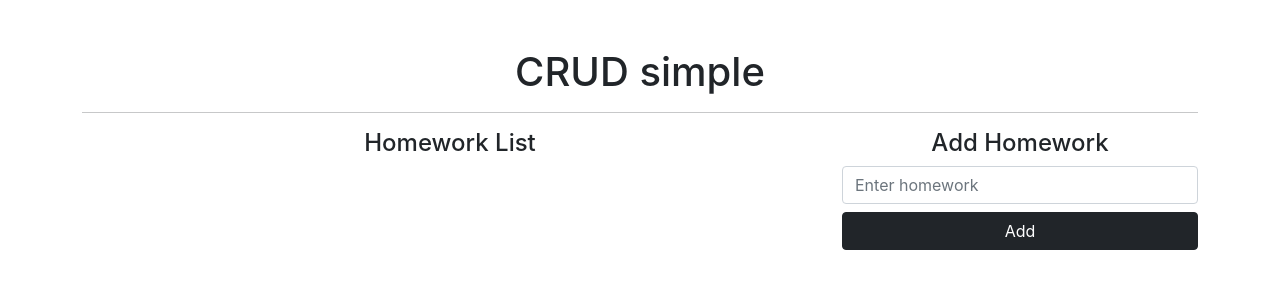
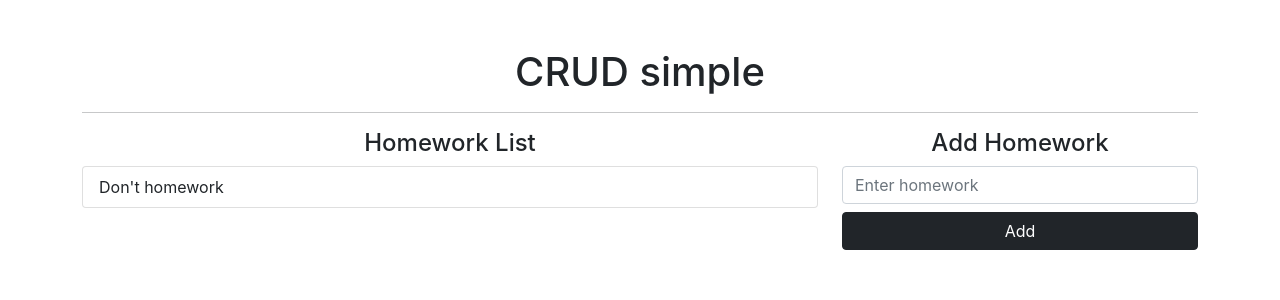
Before and after one commit to nandiaz/practice-CRUD-REACT, a React (Create React App) app in the folder crud/: page / in a window 1280 px wide. Shown: the top 300 px of the page. Built offline with nearby package versions, Linux system fonts and the light colour scheme.

Commit message:
add errors in form

```diff
--- a/crud/src/App.jsx
+++ b/crud/src/App.jsx
@@ -6,11 +6,13 @@ function App() {
   const [homeworks, setHomeworks] = React.useState([]);
   const [modoEdition, setModoEdition] = React.useState(false);
   const [id, setId] = React.useState("");
+  const [error, setError] = React.useState(null);
 
   const addHomework = (e) => {
     e.preventDefault();
     if (!homework.trim()) {
       console.log("Empty element");
+      setError("Write something please");
       return;
     }
     console.log(homework);
@@ -23,6 +25,7 @@ function App() {
       },
     ]);
     setHomework("");
+    setError(null);
   };
 
   const deleteHomework = (id) => {
@@ -41,6 +44,7 @@ function App() {
     e.preventDefault();
     if (!homework.trim()) {
       console.log("Empty element");
+      setError("Write something please");
       return;
     }
     const arrayEdit = homeworks.map((item) =>
@@ -50,6 +54,7 @@ function App() {
     setModoEdition(false);
     setHomework("");
     setId("");
+    setError(null);
   };
 
   return (
@@ -60,7 +65,10 @@ function App() {
         <div className="col-8">
           <h4 className="text-center">Homework List</h4>
           <ul className="list-group">
-            {homeworks.map((item) => (
+            {homeworks.length === 0 ? (
+              <li className="list-group-item">Don't homework</li>
+            ) : (
+              homeworks.map((item) => (
                 <li className="list-group-item" key={item.id}>
                   <span className="lead">{item.nameHomework}</span>
                   <button
@@ -76,7 +84,8 @@ function App() {
                     Edit
                   </button>
                 </li>
-            ))}
+              ))
+            )}
           </ul>
         </div>
         <div className="col-4">
@@ -84,6 +93,7 @@ function App() {
             {modoEdition ? "Edit Homework" : "Add Homework"}
           </h4>
           <form onSubmit={modoEdition ? editHomework : addHomework}>
+            {error ? <span className="text-danger">{error}</span> : null}
             <input
               type="text"
               className="form-control mb-2"
```
Lines whose indentation alone changed are shown as unchanged.
